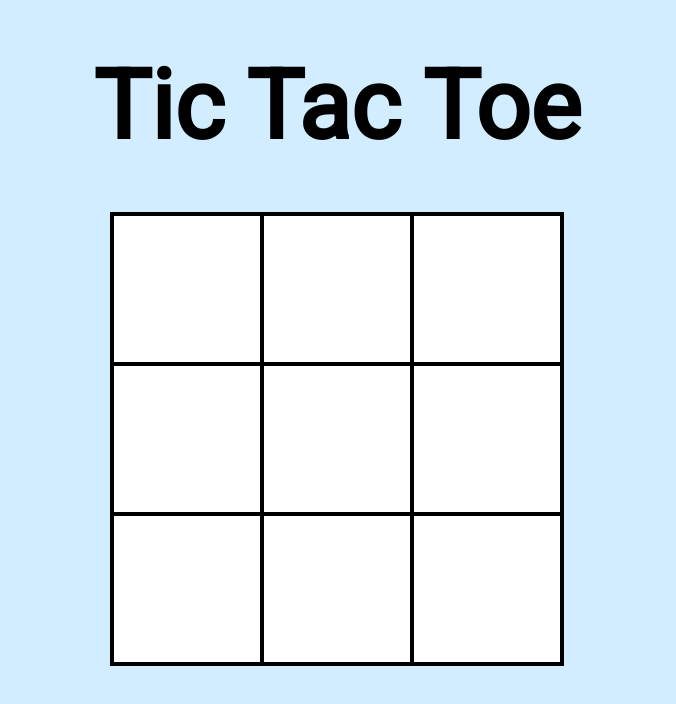
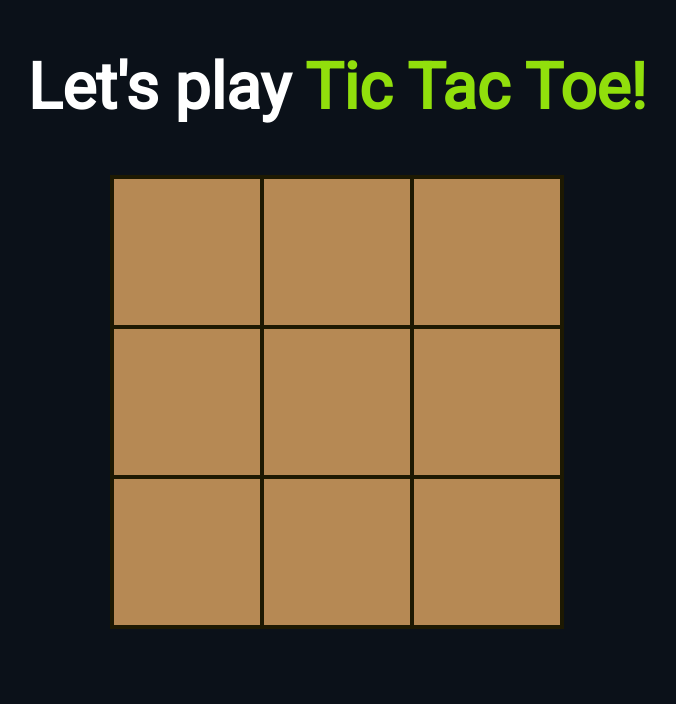
Before and after one commit to callum-laing/tic-tac-toe, a plain HTML site: page index.html in a window 1280 px wide. Shown: the whole page, without its empty margins (303-979 px from the left). Drawn offline with Linux system fonts and the light colour scheme.

Commit message:
added styling

```diff
--- a/index.html
+++ b/index.html
@@ -17,7 +17,8 @@
 </head>
 
 <body>
-    <h1>Tic Tac Toe</h1>
+    <h1>Let's play <span class="title">Tic Tac Toe!</span>
+    </h1>
     <table>
         <tr>
             <td id="cell-0"></td>
--- a/styles.css
+++ b/styles.css
@@ -12,28 +12,33 @@
 
 body {
     min-height: 100vh;
-    background-color: #d1edff;
+    background-color: #0B1119;
     font-family: 'Roboto', sans-serif;
     text-align: center;
+    color: white;
 }
 
 h1 {
     margin-bottom: 50px;
     margin-top: 50px;
-    font-size: 6rem;
+    font-size: 4rem;
     font-weight: 900;
+}
+
+.title {
+    color: #91DF0C;
 }
 
 table {
     border-collapse: collapse;
     margin: 0 auto;
-    background-color: white;
+    background-color: #B68954;
 }
 
 td {
     width: 150px;
     height: 150px;
-    border: 4px solid black;
+    border: 4px solid #1D1902;
     font-size: 48px;
     text-align: center;
     vertical-align: middle;
@@ -41,5 +46,5 @@ td {
 }
 
 td:hover {
-    background-color: lightgrey;
+    background-color: #DEDFDE;
 }
```
